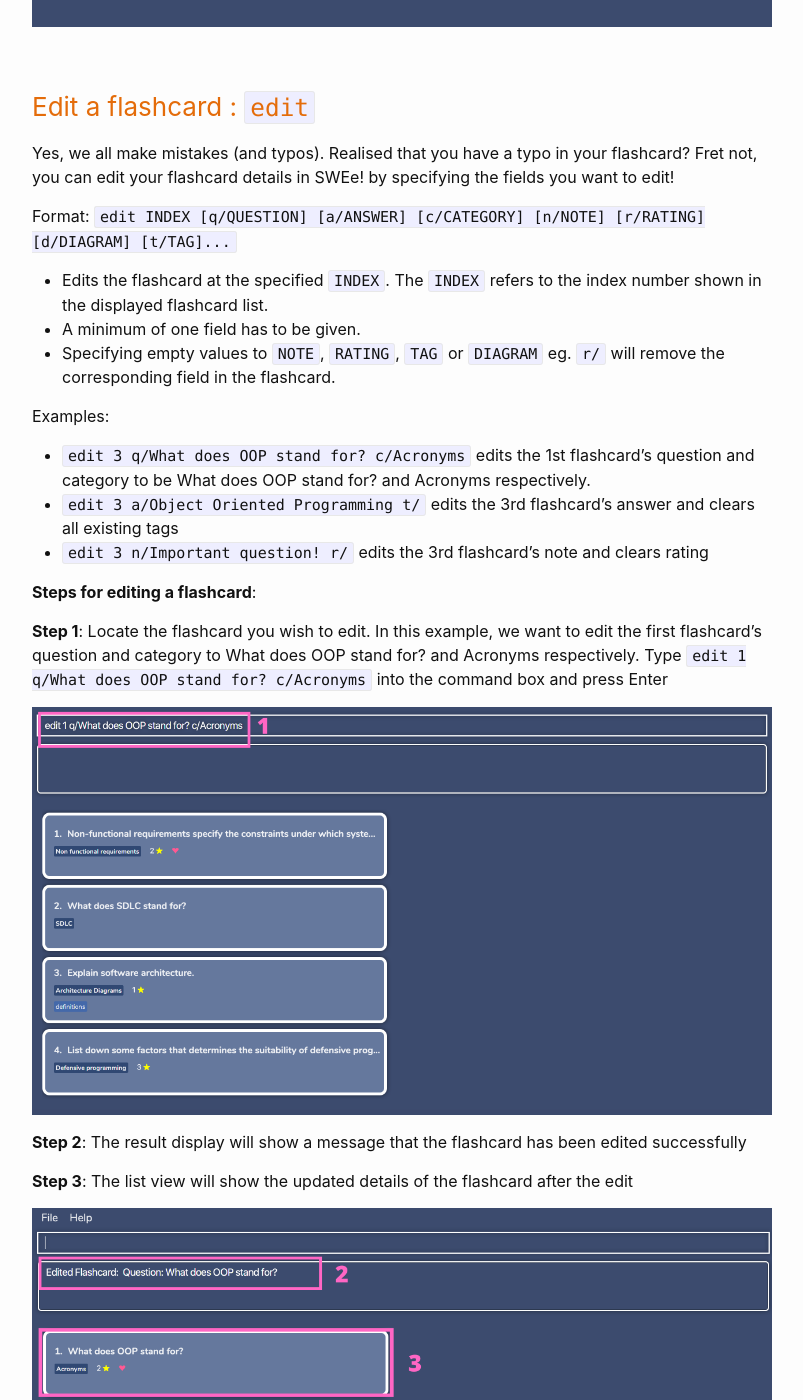
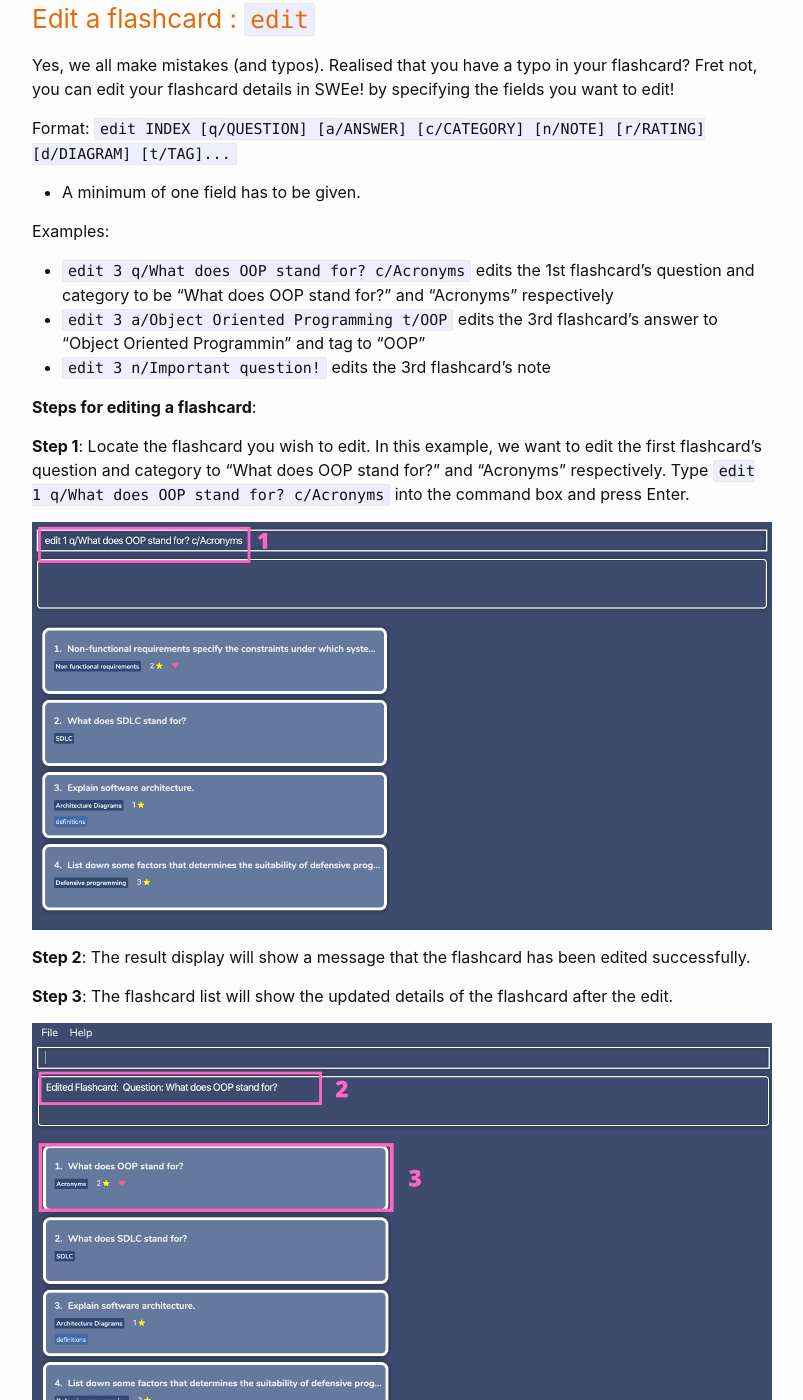
Before and after one commit to minzzelo/cs2101ug, a Jekyll site: the page built from docs/UserGuide.md, in a window 1280 px wide and 1400 px high, scrolled down 11161 px. Shown: the whole window, without its empty margins (238-1041 px from the left). Built offline with Jekyll 4.4.1, drawn with Linux system fonts in a browser that asks for light colours; emoji names are drawn with the system emoji font; some of the changed text lies outside the part shown.

Commit message:
Minor changes

```diff
--- a/docs/UserGuide.md
+++ b/docs/UserGuide.md
@@ -212,20 +212,17 @@ Realised that a flashcard is now useless or irrelevant? You can simply remove it
 
 Format: `delete INDEX`
 
-* Deletes the flashcard at the specified `INDEX`. The `INDEX` refers to the index number shown in the displayed flashcard list.
-* `INDEX` must be a positive integer eg. 1, 2, 3, …
-
 Example: `delete 3` deletes the 3rd flashcard in the flashcard list.
 
 **Steps for deleting a flashcard**:
 
-**Step 1**: Locate the flashcard you want to delete. In this example, we want to delete the 3rd flashcard from the list. Type `delete 3` into the command box and press Enter
+**Step 1**: Locate the flashcard you want to delete. In this example, we want to delete the 3rd flashcard from the list. Type `delete 3` into the command box and press Enter.
 
 ![filedirectory](images/ug/ug_delete_step1.png)
 
-**Step 2**: The result display will display a message telling you that the flashcard has been deleted
+**Step 2**: The result display will display a message telling you that the flashcard has been deleted.
 
-**Step 3**: The list view will show the updated flashcard list, with the specified flashcard removed
+**Step 3**: The flashcard list will be updated with the specified flashcard removed.
 
 ![filedirectory](images/ug/ug_delete_step2.png)
 
@@ -238,30 +235,28 @@ Yes, we all make mistakes (and typos). Realised that you have a typo in your fla
 
 Format: `edit INDEX [q/QUESTION] [a/ANSWER] [c/CATEGORY] [n/NOTE] [r/RATING] [d/DIAGRAM] [t/TAG]...`
 
-* Edits the flashcard at the specified `INDEX`. The `INDEX` refers to the index number shown in the displayed flashcard list.
 * A minimum of one field has to be given.
-* Specifying empty values to `NOTE`, `RATING`, `TAG` or `DIAGRAM` eg. `r/` will remove the corresponding field in the flashcard.
 
 Examples:
 
-* `edit 3 q/What does OOP stand for? c/Acronyms` edits the 1st flashcard’s question and category to be What does OOP stand for? and Acronyms respectively.
-* `edit 3 a/Object Oriented Programming t/` edits the 3rd flashcard’s answer and clears all existing tags
-* `edit 3 n/Important question! r/` edits the 3rd flashcard’s note and clears rating
+* `edit 3 q/What does OOP stand for? c/Acronyms` edits the 1st flashcard’s question and category to be "What does OOP stand for?" and "Acronyms" respectively
+* `edit 3 a/Object Oriented Programming t/OOP` edits the 3rd flashcard’s answer to "Object Oriented Programmin" and tag to "OOP"
+* `edit 3 n/Important question!` edits the 3rd flashcard’s note
 
 <div style="page-break-after: always;"></div>
 
 **Steps for editing a flashcard**:
 
-**Step 1**: Locate the flashcard you wish to edit. In this example, we want to edit the first flashcard's question and category to What does OOP stand for? and Acronyms respectively. Type `edit 1 q/What does OOP stand for? c/Acronyms` into the command box and press Enter
+**Step 1**: Locate the flashcard you wish to edit. In this example, we want to edit the first flashcard's question and category to "What does OOP stand for?" and "Acronyms" respectively. Type `edit 1 q/What does OOP stand for? c/Acronyms` into the command box and press Enter.
 
-![filedirectory](images/ug/ug_edit_step1.PNG)
+![filedirectory](images/ug/ug_edit_step1.png)
 <div style="page-break-after: always;"></div>
 
-**Step 2**: The result display will show a message that the flashcard has been edited successfully
+**Step 2**: The result display will show a message that the flashcard has been edited successfully.
 
-**Step 3**: The list view will show the updated details of the flashcard after the edit
+**Step 3**: The flashcard list will show the updated details of the flashcard after the edit.
 
-![filedirectory](images/ug/ug_edit_step2.PNG)
+![filedirectory](images/ug/ug_edit_step2.png)
 
 <div style="page-break-after: always;"></div>
 
@@ -581,14 +576,14 @@ Examples:
 
 **Steps for sorting flashcards**:
 
-**Step 1**: In this example, we want to sort the flashcards according to success rate in an ascending order. Type `sort success -a` into the command box and press Enter
+**Step 1**: In this example, we want to sort the flashcards according to success rate in an ascending order. Type `sort success -a` into the command box and press Enter.
 
 ![filedirectory](images/ug/ug_sort_step1.png)
 <div style="page-break-after: always;"></div>
 
-**Step 2**: The result display will show a message telling you that the flashcards have been sorted according to success rate in ascending order
+**Step 2**: The result display will show a message telling you that the flashcards have been sorted according to success rate in ascending order.
 
-**Step 3**: The list view will show the newly sorted list of flashcards according to the criteria
+**Step 3**: The flashcard list will show the newly sorted list of flashcards according to the criteria.
 
 ![filedirectory](images/ug/ug_sort_step2.png)
 
```
